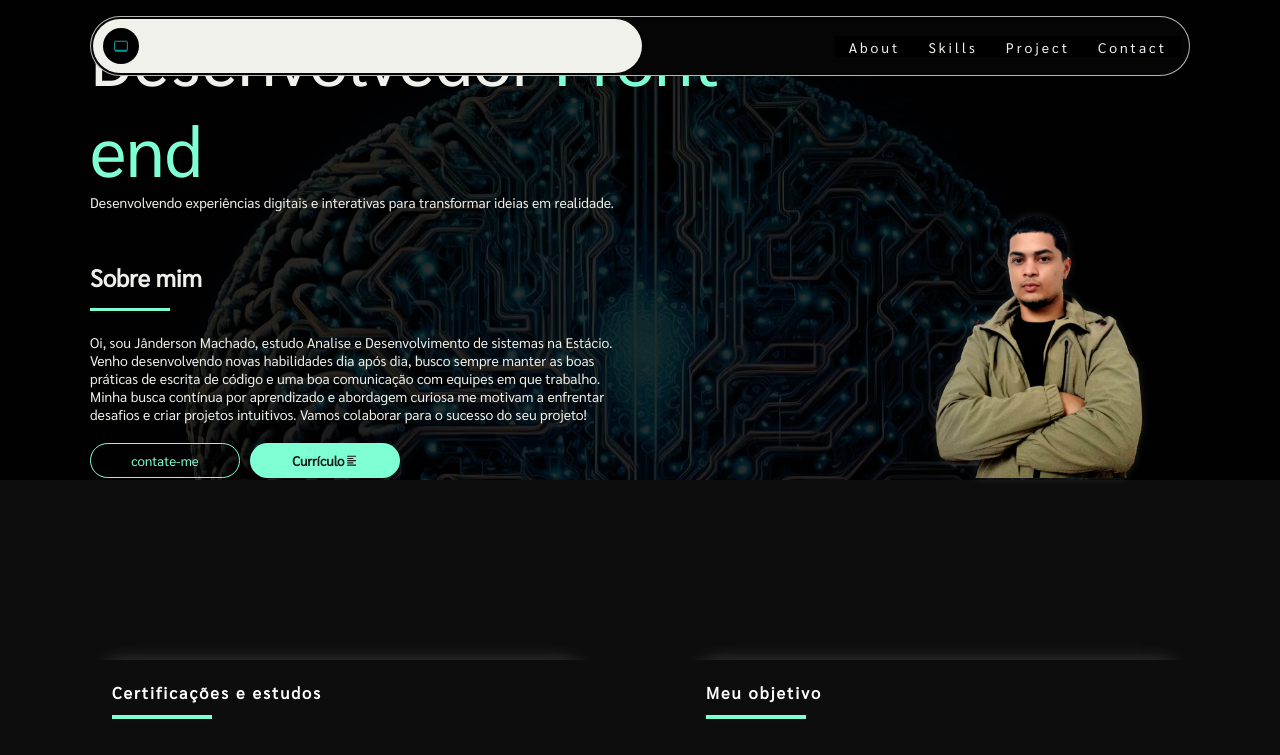
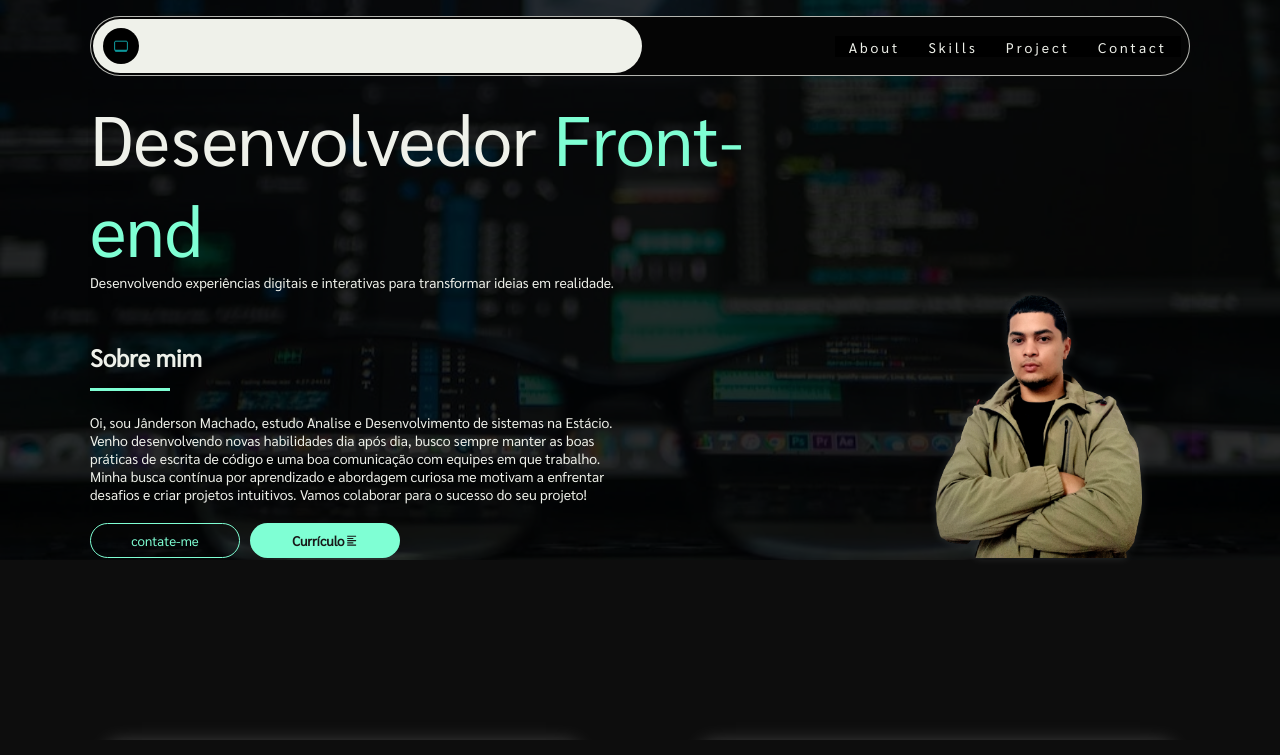
Before and after one commit to jotaMch/Portfolio_Jm, a React (Vite) app: page / in a window 1280 px wide. Shown: the top 755 px of the page. Built offline with nearby package versions, Linux system fonts and the light colour scheme.

Commit message:
mundança de img e conteúdo

```diff
--- a/src/styles/footer.css
+++ b/src/styles/footer.css
@@ -1,14 +1,14 @@
 
 .border_footer {
     height: 4px;
-    width: 70%;
+    width: 30%;
     border-radius: 30px;
     margin: 0 auto;
     background-color: aquamarine;
 }
 
-footer {
-    background-color: rgb(0,0,0,0.8);
+footer {/*
+    background-color: rgb(0,0,0,0.8);   */
     width: 100%;
     display: flex;
     justify-content: center;
--- a/src/styles/main.css
+++ b/src/styles/main.css
@@ -168,8 +168,9 @@ header li:hover .front-text {
   position: relative;
   background-repeat: no-repeat;
   background-size: cover;
-  background-image: url(../assets/fundoTech.jpg);
-  height: 60vh;
+  background-position: 50% calc(50% + 14%);
+  background-image: url(../assets/fundo_Tech.webp);
+  height: 70vh;
   width: 100%;
   display: flex;
   justify-content: center;
```
Also changed, not shown: src/assets/fundoTech.jpg (deleted), src/assets/fundo_Tech.webp (added).
